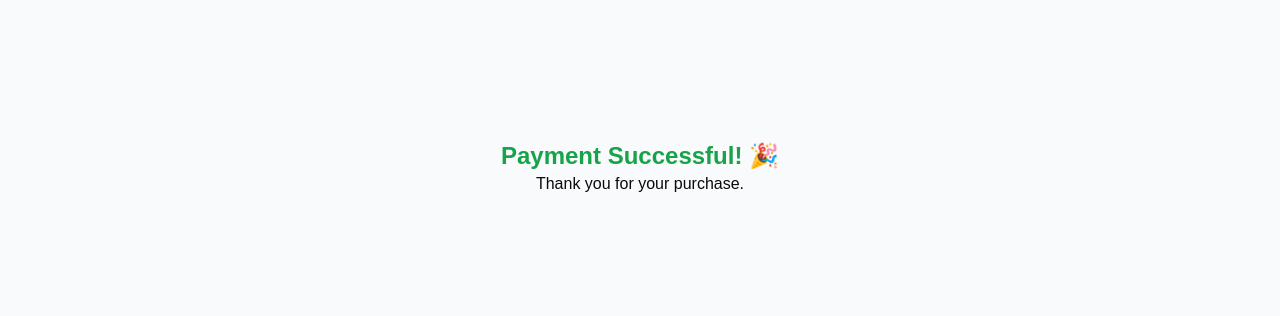
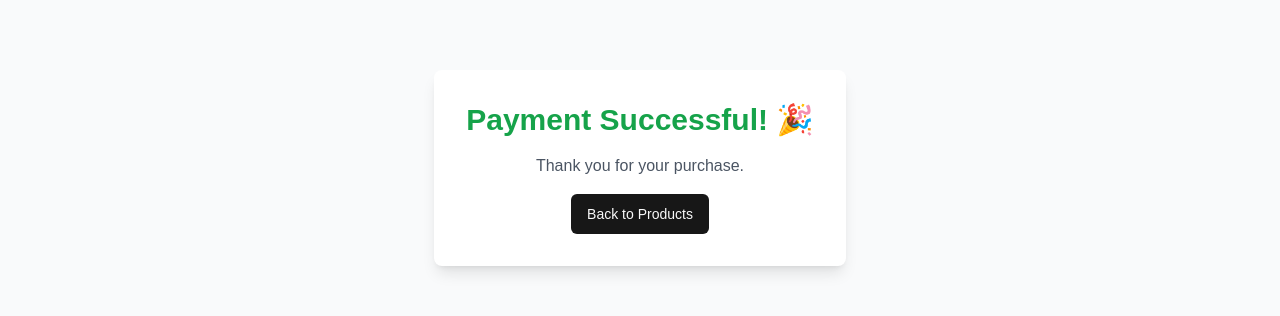
Before and after one commit to batooldev/threadsntrends, a Next.js app: page /auth/success in a window 1280 px wide. Shown: the part 336-652 px from the top of the page. Built offline with nearby package versions, Linux system fonts and the light colour scheme; no server answers; sample sign-in values are in the browser's storage.

Commit message:
payment successfull

```diff
--- a/src/app/auth/checkout/page.tsx
+++ b/src/app/auth/checkout/page.tsx
@@ -1,5 +1,6 @@
 "use client";
 import { useState, useEffect } from "react";
+import { useRouter } from "next/navigation";
 import { Card, CardContent } from "@/components/ui/card";
 import { Input } from "@/components/ui/input";
 import { Button } from "@/components/ui/button";
@@ -8,6 +9,7 @@ import { Checkbox } from "@/components/ui/checkbox";
 import { RadioGroup, RadioGroupItem } from "@/components/ui/radio-group";
 
 export default function Checkout() {
+  const router = useRouter();
   const [billingAddress, setBillingAddress] = useState("same");
   const [cart, setCart] = useState([]);
   const [loading, setLoading] = useState(true);
@@ -137,7 +139,7 @@ export default function Checkout() {
         });
         const data = await response.json();
         if (response.ok) {
-          // window.location.href = data.confirmationUrl;
+          router.push('/auth/success'); // Redirect to success page for COD
         } else {
           throw new Error(data.error || "Failed to create order");
         }
--- a/src/app/auth/success/page.tsx
+++ b/src/app/auth/success/page.tsx
@@ -1,8 +1,22 @@
+"use client";
+import { useRouter } from "next/navigation";
+import { Button } from "@/components/ui/button";
+
 export default function SuccessPage() {
-    return (
-      <div className="flex flex-col items-center justify-center min-h-screen">
-        <h1 className="text-2xl font-bold text-green-600">Payment Successful! 🎉</h1>
-        <p>Thank you for your purchase.</p>
+  const router = useRouter();
+
+  return (
+    <div className="flex flex-col items-center justify-center min-h-screen bg-gray-50">
+      <div className="text-center space-y-4 p-8 bg-white rounded-lg shadow-lg">
+        <h1 className="text-3xl font-bold text-green-600">Payment Successful! 🎉</h1>
+        <p className="text-gray-600">Thank you for your purchase.</p>
+        <Button
+          onClick={() => router.push('/auth')}
+          className="mt-4"
+        >
+          Back to Products
+        </Button>
       </div>
-    );
-  }
+    </div>
+  );
+}
```
